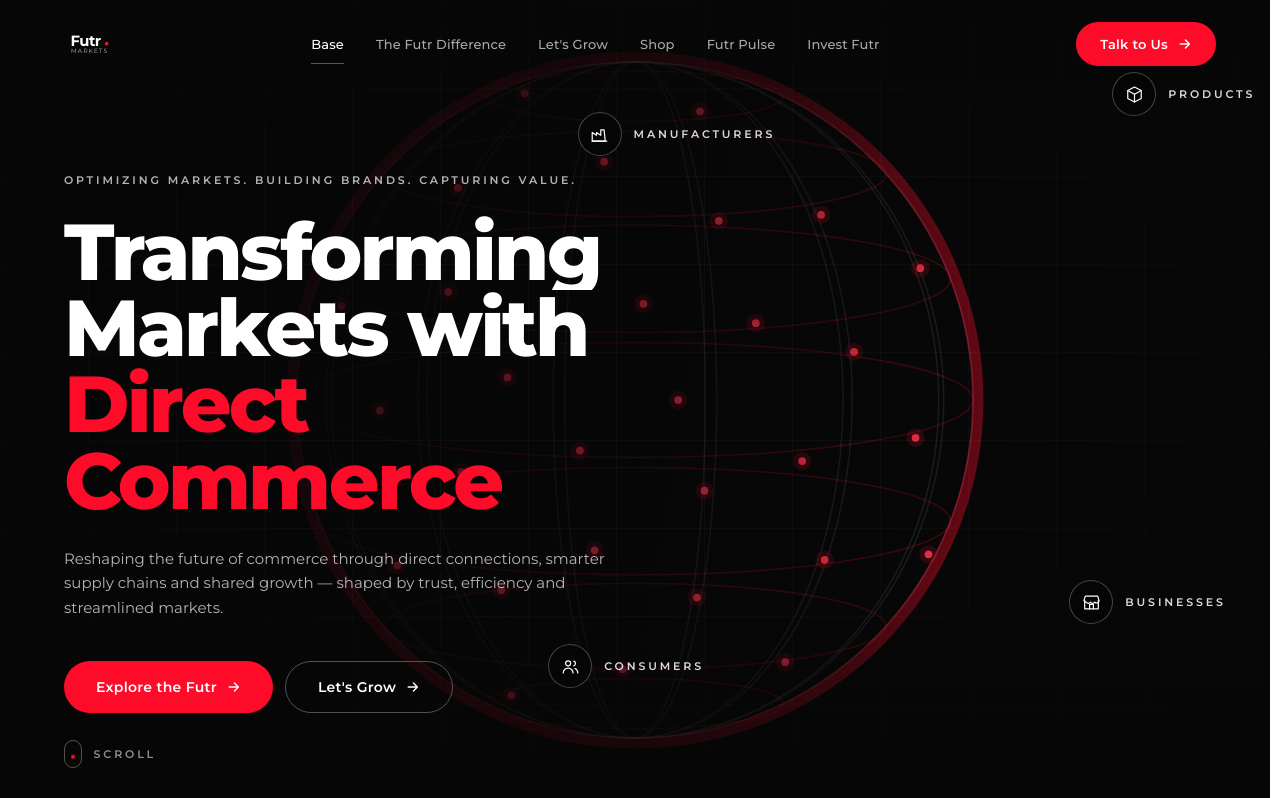
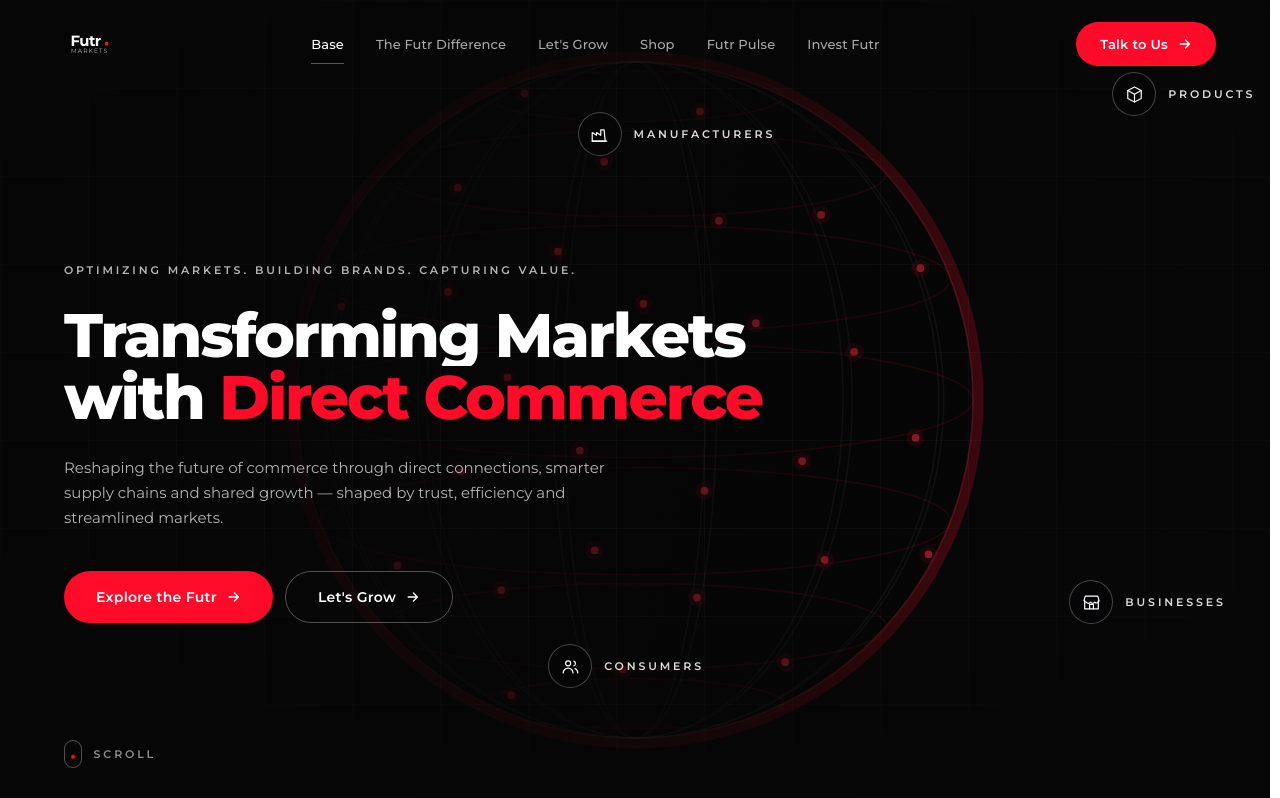
Before and after one commit to SanjayKumar-dev20/Futr_portfolio, a React (Vite) app: page / in a window 1280 px wide. Shown: the top 798 px of the page. Built offline with nearby package versions, Linux system fonts and the light colour scheme.

Commit message:
Refine home hero per client feedback

```diff
--- a/src/components/system/index.jsx
+++ b/src/components/system/index.jsx
@@ -206,7 +206,12 @@
             className={`line-mask ${inView ? 'is-in' : ''}`}
             style={{ '--reveal-delay': `${delay + i * step}ms` }}
           >
-            <span className={accent ? 'text-red' : undefined}>{text}</span>
+            <span className={accent ? 'text-red' : undefined}>
+              {text}
+              {typeof line === 'object' && line.accentSuffix && (
+                <span className="text-red">{line.accentSuffix}</span>
+              )}
+            </span>
           </span>
         )
       })}
--- a/src/data/content/home.js
+++ b/src/data/content/home.js
@@ -16,7 +16,7 @@
 
   hero: {
     eyebrow: 'Optimizing Markets. Building Brands. Capturing Value.',
-    lines: ['Transforming', 'Markets with', { text: 'Direct Commerce', accent: true }],
+    lines: ['Transforming Markets', { text: 'with ', accentSuffix: 'Direct Commerce' }],
     body: 'Reshaping the future of commerce through direct connections, smarter supply chains and shared growth — shaped by trust, efficiency and streamlined markets.',
   },
 
--- a/src/pages/Home/sections/Hero.jsx
+++ b/src/pages/Home/sections/Hero.jsx
@@ -31,7 +31,7 @@
 export default function Hero() {
   const [ref, inView] = useInView({ threshold: 0.05 })
 
-  // Body copy and CTAs follow the three-line heading reveal, which runs from
+  // Body copy and CTAs follow the two-line heading reveal, which runs from
   // 320ms at 110ms per line.
   const copyAt = stagger(780, 140)
 
@@ -47,7 +47,7 @@
         className="pointer-events-none absolute inset-0 z-0"
         style={fadeIn(inView, 0, { duration: 1600 })}
       >
-        <HeroVideo className="h-full w-full" />
+        <HeroVideo className="h-full w-full brightness-[0.6]" />
       </div>
 
       {/* ── Scrim ────────────────────────────────────────────────────────
@@ -91,14 +91,14 @@
       {/* ── Copy ─────────────────────────────────────────────────────── */}
       <div className="relative z-20 flex min-h-[100svh] items-center pt-[var(--nav-h)]">
         <div className="fm-container w-full">
-          <div className="max-w-[40rem] lg:max-w-[34rem] xl:max-w-[38rem]">
+          <div className="max-w-[56rem] lg:max-w-[48rem] xl:max-w-[52rem]">
             <p className="t-eyebrow text-white/70" style={riseIn(inView, 120, { distance: 8 })}>
               {HOME.hero.eyebrow}
             </p>
 
             <AnimatedHeading
               id="hero-heading"
-              className="mt-7"
+              className="mt-7 home-hero-heading"
               delay={320}
               step={110}
               lines={HOME.hero.lines}
--- a/src/styles/globals.css
+++ b/src/styles/globals.css
@@ -231,6 +231,11 @@
   letter-spacing: -0.035em;
 }
 
+.home-hero-heading {
+  font-size: clamp(2.5rem, 4.8vw, 4rem);
+  line-height: 1.01;
+}
+
 .t-display {
   font-size: clamp(2rem, 4vw, 3.5rem);
   font-weight: 700;
```
